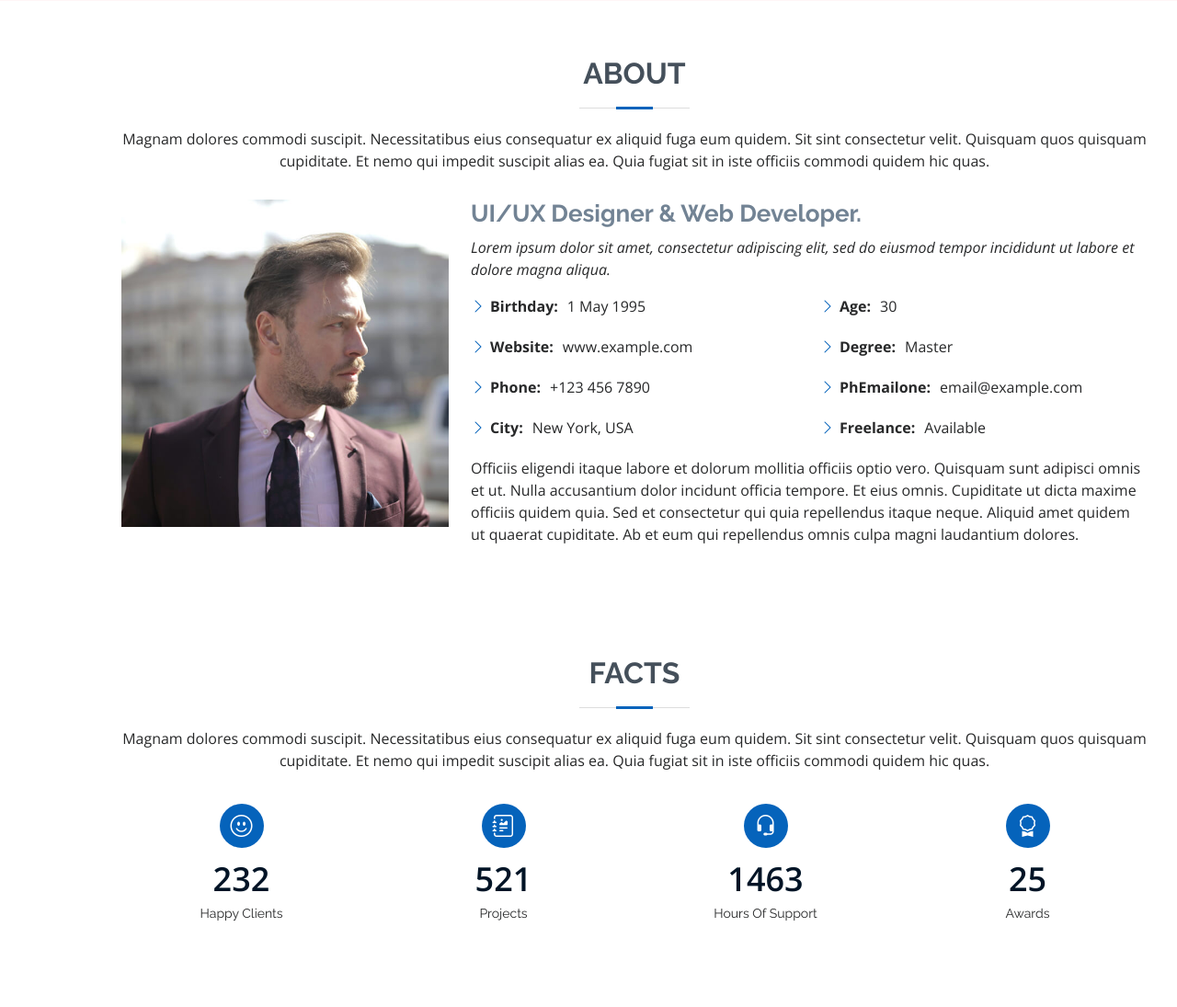
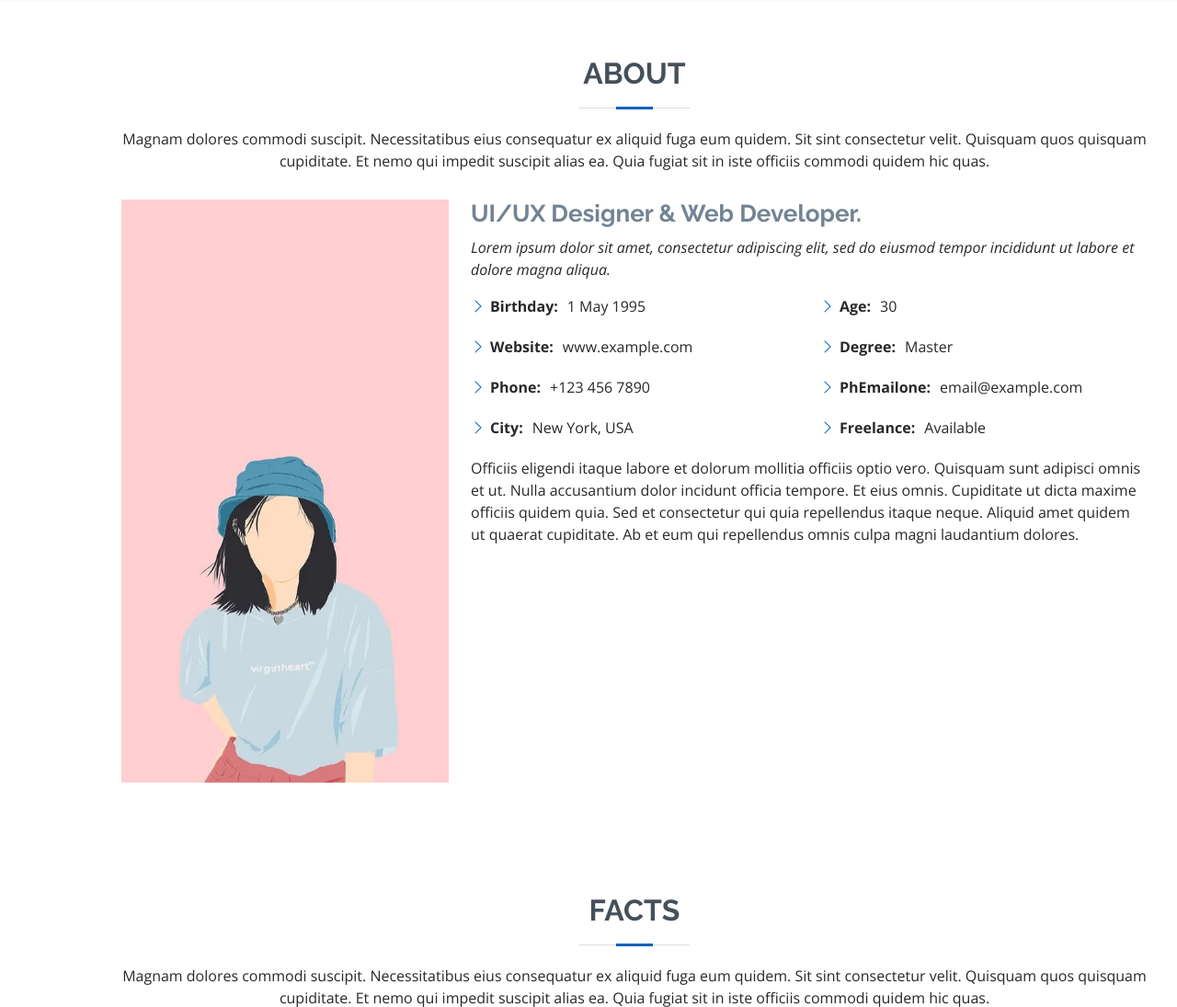
Before and after one commit to asryanani1997/portfolio, a Django app: page / in a window 1280 px wide. Shown: the part 799-1894 px from the top of the page at 92% size. Run offline with Django 4.2, Linux system fonts and the light colour scheme; data comes from the database, SQL or seed files in the repository; some libraries are stand-ins or nearby versions.

Commit message:
added Prof pic

```diff
--- a/portfolio/resume/templates/index.html
+++ b/portfolio/resume/templates/index.html
@@ -47,7 +47,7 @@
 
         <div class="row">
           <div class="col-lg-4">
-            <img src="{% static "assets/img/profile-img.jpg" %}" class="img-fluid" alt="">
+            <img src="{% static "assets/img/hero-bg.jpg" %}" class="img-fluid" alt="">
           </div>
           <div class="col-lg-8 pt-4 pt-lg-0 content">
             <h3>UI/UX Designer &amp; Web Developer.</h3>
```
